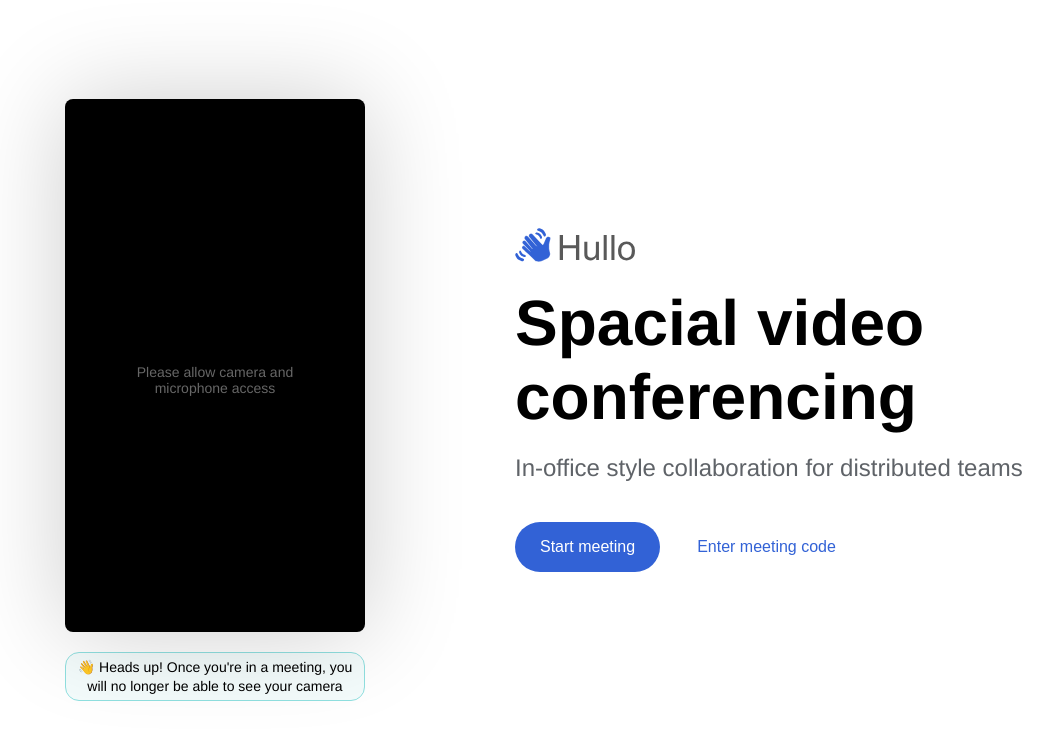
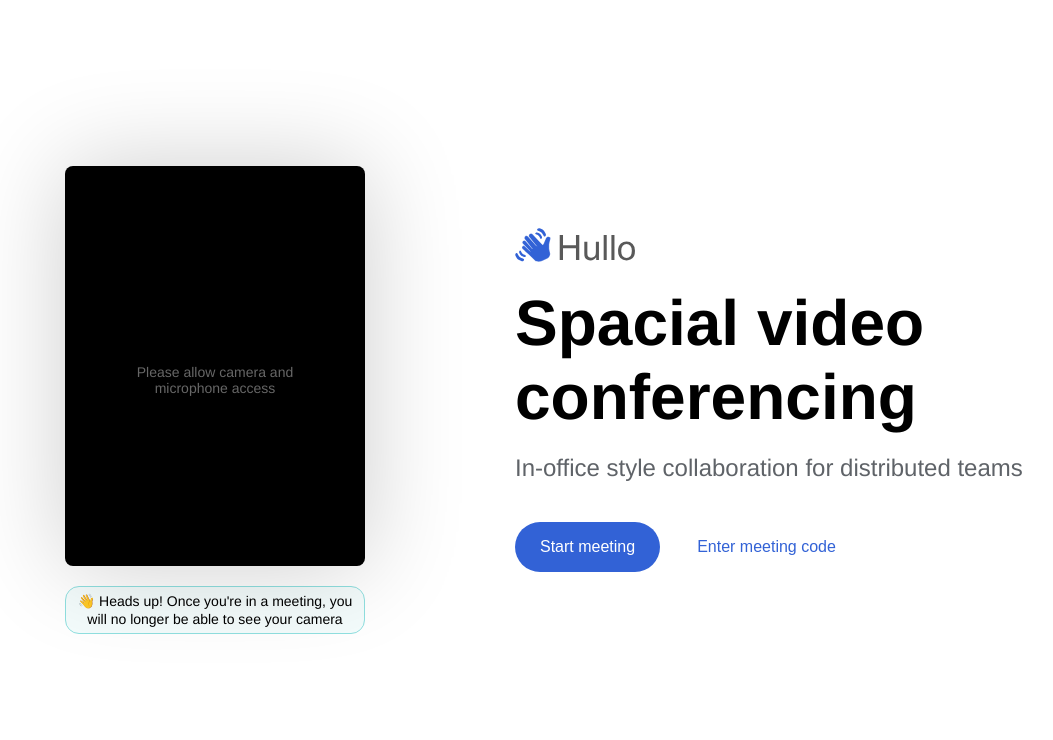
Before and after one commit to themarkappleby/hullo, a React app: page / in a window 1280 px wide. Shown: the top 740 px of the page, without its empty margins (90-1143 px from the left). Built offline with nearby package versions, Linux system fonts and the light colour scheme; no server answers.

Commit message:
Change video from 9/16 to 3/4 ratio

```diff
--- a/src/views/Landing/index.jsx
+++ b/src/views/Landing/index.jsx
@@ -19,8 +19,8 @@
             .getUserMedia({
                 audio: true,
                 video: {
-                    width: 576,
-                    height: 1024,
+                    width: 480,
+                    height: 640,
                     aspectRatio: 9/16,
                     frameRate: 30,
                 },
--- a/src/views/Landing/styles.js
+++ b/src/views/Landing/styles.js
@@ -68,7 +68,7 @@
     videoWrapper: css`
         position: relative;
         width: 100%;
-        aspect-ratio: 9 / 16;
+        aspect-ratio: 3 / 4;
         background: black;
         border-radius: 8px;
         overflow: hidden;
@@ -91,7 +91,7 @@
     `,
     video: css`
         width: 100%;
-        aspect-ratio: 9 / 16;
+        aspect-ratio: 3 / 4;
         position: relative;
         z-index: 2;
     `,
--- a/src/views/Meeting/RemoteParticipant.jsx
+++ b/src/views/Meeting/RemoteParticipant.jsx
@@ -1,7 +1,7 @@
 import * as THREE from 'three'
 
 const SIZE = 1;
-const RATIO = 9 / 16;
+const RATIO = 3 / 4;
 
 const RemoteParticipant = ({position, rotation, video}) => {
   return (
```
